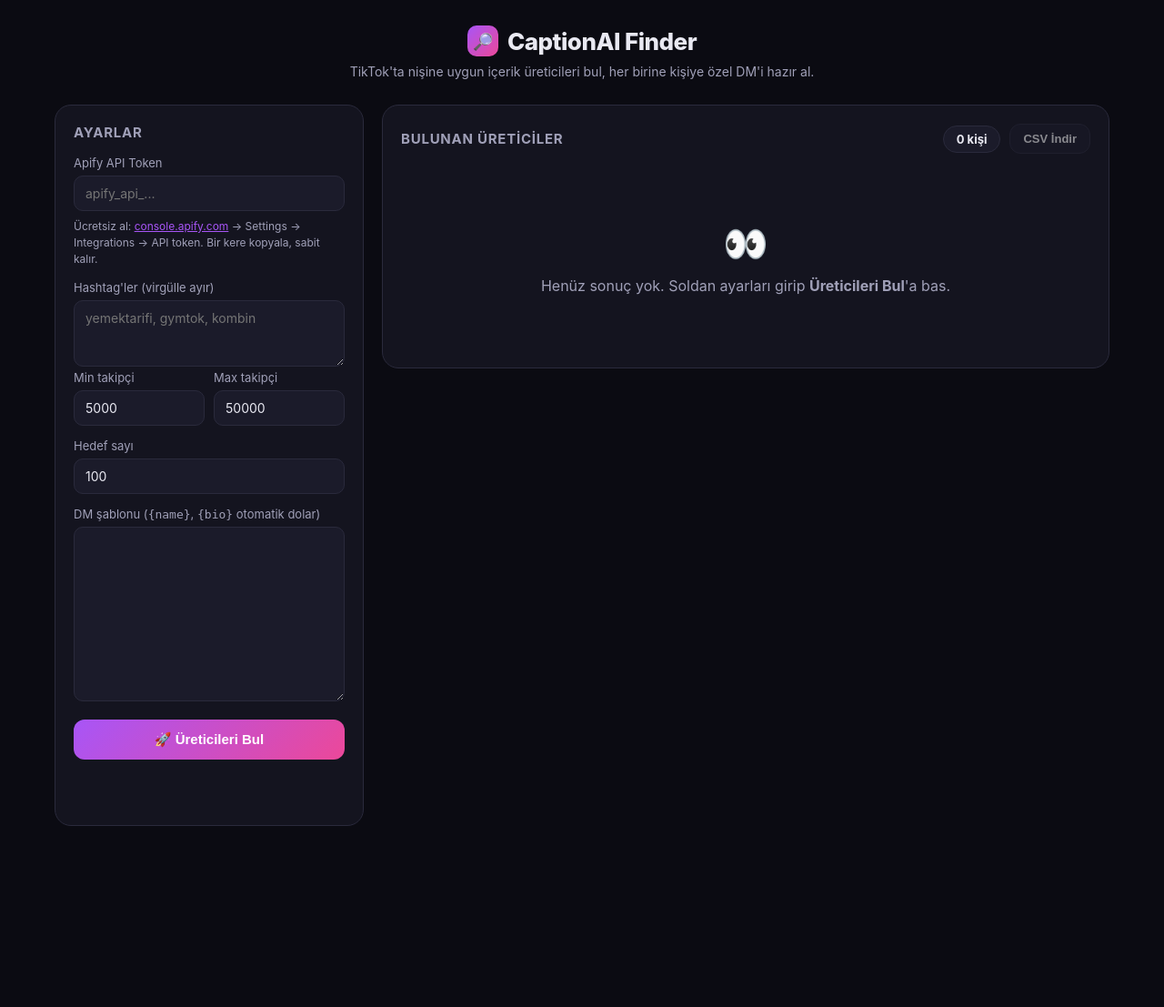
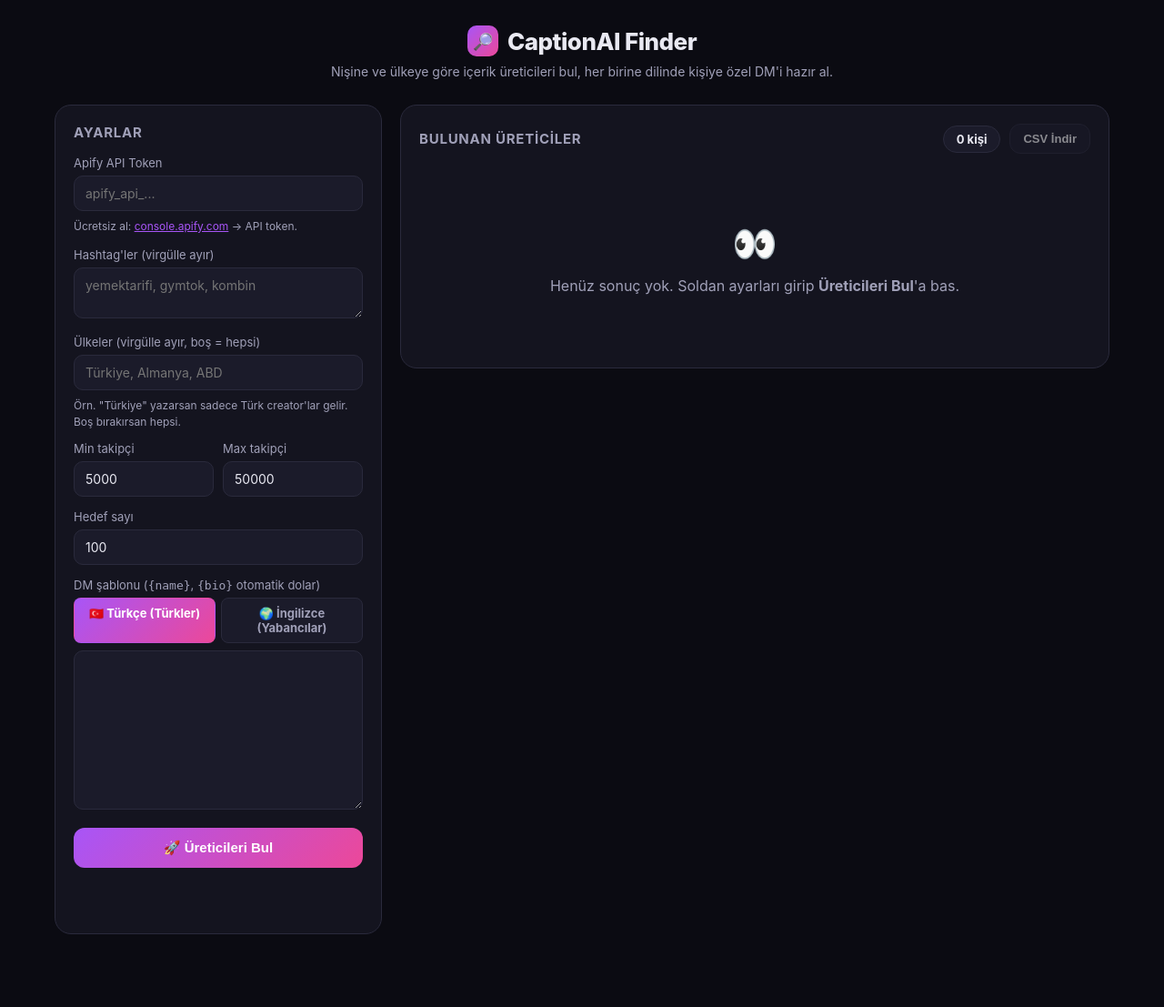
Before and after one commit to gaideaa123/Finder, a Flask app: template templates/index.html in a window 1280 px wide. Shown: the whole page at 91% size. Before the commit the page ends 908 px from the top, so only its background shows below. Run offline with Flask 3, Linux system fonts and the light colour scheme; the template is opened without the code that fills it, so the values that code supplies are empty.

Commit message:
feat: ülke filtresi, TR/EN çift şablon, tek-tık DM (kopyala+profil aç)
- Ülke kutusu: 'Türkiye' yazınca sadece Türk creator'lar gelir; boşsa hepsi.
- İki şablon sekmesi (Türkçe / İngilizce); creator diline göre otomatik seçilir.
- Her kartta dil rozeti + '💬 DM At (Kopyala + Aç)' butonu: metni panoya kopyalar
  ve kişinin profilini yeni sekmede açar, sadece yapıştırman kalır.

```diff
--- a/templates/index.html
+++ b/templates/index.html
@@ -6,64 +6,36 @@
 <title>CaptionAI · İçerik Üretici Bulucu</title>
 <style>
   :root {
-    --bg: #0b0b12;
-    --panel: #14141f;
-    --panel-2: #1b1b2a;
-    --border: #2a2a3c;
-    --text: #e9e9f2;
-    --muted: #a0a0b8;
-    --accent: #a855f7;
-    --accent-2: #ec4899;
-    --green: #22c55e;
+    --bg: #0b0b12; --panel: #14141f; --panel-2: #1b1b2a; --border: #2a2a3c;
+    --text: #e9e9f2; --muted: #a0a0b8; --accent: #a855f7; --accent-2: #ec4899; --green: #22c55e;
   }
   * { box-sizing: border-box; }
-  body {
-    margin: 0;
-    font-family: -apple-system, BlinkMacSystemFont, 'Segoe UI', Roboto, sans-serif;
-    background: var(--bg);
-    color: var(--text);
-    -webkit-font-smoothing: antialiased;
-  }
+  body { margin: 0; font-family: -apple-system, BlinkMacSystemFont, 'Segoe UI', Roboto, sans-serif;
+    background: var(--bg); color: var(--text); -webkit-font-smoothing: antialiased; }
   .wrap { max-width: 1200px; margin: 0 auto; padding: 28px 20px 80px; }
   header { text-align: center; margin-bottom: 28px; }
-  .logo {
-    display: inline-flex; align-items: center; gap: 10px;
-    font-size: 26px; font-weight: 800; letter-spacing: -0.02em;
-  }
-  .logo .dot {
-    width: 34px; height: 34px; border-radius: 10px;
-    background: linear-gradient(135deg, var(--accent), var(--accent-2));
-    display: grid; place-items: center; font-size: 18px;
-  }
+  .logo { display: inline-flex; align-items: center; gap: 10px; font-size: 26px; font-weight: 800; letter-spacing: -0.02em; }
+  .logo .dot { width: 34px; height: 34px; border-radius: 10px;
+    background: linear-gradient(135deg, var(--accent), var(--accent-2)); display: grid; place-items: center; font-size: 18px; }
   header p { color: var(--muted); margin: 8px 0 0; font-size: 14px; }
 
-  .grid { display: grid; grid-template-columns: 340px 1fr; gap: 20px; align-items: start; }
+  .grid { display: grid; grid-template-columns: 360px 1fr; gap: 20px; align-items: start; }
   @media (max-width: 900px) { .grid { grid-template-columns: 1fr; } }
 
-  .card {
-    background: var(--panel); border: 1px solid var(--border);
-    border-radius: 18px; padding: 20px;
-  }
+  .card { background: var(--panel); border: 1px solid var(--border); border-radius: 18px; padding: 20px; }
   .card h2 { margin: 0 0 16px; font-size: 15px; text-transform: uppercase; letter-spacing: 0.05em; color: var(--muted); }
 
   label { display: block; font-size: 13px; color: var(--muted); margin: 14px 0 6px; }
   label:first-of-type { margin-top: 0; }
-  input, textarea {
-    width: 100%; background: var(--panel-2); border: 1px solid var(--border);
-    color: var(--text); border-radius: 10px; padding: 10px 12px; font-size: 14px;
-    font-family: inherit; resize: vertical;
-  }
+  input, textarea { width: 100%; background: var(--panel-2); border: 1px solid var(--border);
+    color: var(--text); border-radius: 10px; padding: 10px 12px; font-size: 14px; font-family: inherit; resize: vertical; }
   input:focus, textarea:focus { outline: none; border-color: var(--accent); }
   .row { display: flex; gap: 10px; }
   .row > div { flex: 1; }
 
-  .btn {
-    display: inline-flex; align-items: center; justify-content: center; gap: 8px;
-    border: none; cursor: pointer; border-radius: 12px; font-weight: 700;
-    font-size: 15px; padding: 13px 18px; width: 100%; color: white;
-    background: linear-gradient(135deg, var(--accent), var(--accent-2));
-    transition: transform .12s ease, opacity .2s ease; text-decoration: none;
-  }
+  .btn { display: inline-flex; align-items: center; justify-content: center; gap: 8px; border: none; cursor: pointer;
+    border-radius: 12px; font-weight: 700; font-size: 15px; padding: 13px 18px; width: 100%; color: white;
+    background: linear-gradient(135deg, var(--accent), var(--accent-2)); transition: transform .12s ease, opacity .2s ease; text-decoration: none; }
   .btn:hover { transform: translateY(-1px); }
   .btn:disabled { opacity: .5; cursor: not-allowed; transform: none; }
   .btn.secondary { background: var(--panel-2); border: 1px solid var(--border); }
@@ -75,23 +47,22 @@
   .status { margin: 16px 0; font-size: 14px; color: var(--muted); min-height: 20px; }
   .status.err { color: var(--accent-2); }
 
+  .tabs { display: flex; gap: 6px; margin-bottom: 8px; }
+  .tab { flex: 1; text-align: center; padding: 8px; border-radius: 8px; cursor: pointer; font-size: 13px; font-weight: 700;
+    background: var(--panel-2); border: 1px solid var(--border); color: var(--muted); }
+  .tab.active { background: linear-gradient(135deg, var(--accent), var(--accent-2)); color: white; border-color: transparent; }
+
   .toolbar { display: flex; justify-content: space-between; align-items: center; margin-bottom: 14px; gap: 12px; flex-wrap: wrap; }
-  .count-pill {
-    background: var(--panel-2); border: 1px solid var(--border); border-radius: 999px;
-    padding: 6px 14px; font-size: 13px; font-weight: 700;
-  }
+  .count-pill { background: var(--panel-2); border: 1px solid var(--border); border-radius: 999px; padding: 6px 14px; font-size: 13px; font-weight: 700; }
 
   .creators { display: grid; grid-template-columns: repeat(auto-fill, minmax(340px, 1fr)); gap: 16px; }
-  .creator {
-    background: var(--panel); border: 1px solid var(--border); border-radius: 16px;
-    padding: 16px; display: flex; flex-direction: column; gap: 12px;
-  }
+  .creator { background: var(--panel); border: 1px solid var(--border); border-radius: 16px; padding: 16px; display: flex; flex-direction: column; gap: 12px; }
   .creator-head { display: flex; align-items: center; justify-content: space-between; gap: 10px; }
   .creator-name { font-weight: 800; font-size: 16px; }
   .creator-sub { color: var(--muted); font-size: 12px; margin-top: 2px; }
   .badges { display: flex; gap: 6px; flex-wrap: wrap; }
   .badge { font-size: 11px; background: var(--panel-2); border: 1px solid var(--border); border-radius: 999px; padding: 4px 9px; color: var(--muted); }
-  .badge.er { color: var(--green); border-color: rgba(34,197,94,.35); }
+  .badge.lang { color: var(--accent); border-color: rgba(168,85,247,.35); text-transform: uppercase; }
 
   .dm { background: var(--panel-2); border: 1px solid var(--border); border-radius: 10px; padding: 10px; font-size: 13px; line-height: 1.5; white-space: pre-wrap; min-height: 90px; max-height: 200px; overflow-y: auto; }
   .creator-actions { display: flex; gap: 8px; }
@@ -101,10 +72,7 @@
   .empty { text-align: center; color: var(--muted); padding: 60px 20px; }
   .empty .big { font-size: 40px; margin-bottom: 12px; }
 
-  .spinner {
-    width: 16px; height: 16px; border: 2px solid rgba(255,255,255,.3);
-    border-top-color: white; border-radius: 50%; animation: spin 0.7s linear infinite;
-  }
+  .spinner { width: 16px; height: 16px; border: 2px solid rgba(255,255,255,.3); border-top-color: white; border-radius: 50%; animation: spin 0.7s linear infinite; }
   @keyframes spin { to { transform: rotate(360deg); } }
 </style>
 </head>
@@ -112,7 +80,7 @@
 <div class="wrap">
   <header>
     <div class="logo"><span class="dot">🔎</span> CaptionAI Finder</div>
-    <p>TikTok'ta nişine uygun içerik üreticileri bul, her birine kişiye özel DM'i hazır al.</p>
+    <p>Nişine ve ülkeye göre içerik üreticileri bul, her birine dilinde kişiye özel DM'i hazır al.</p>
   </header>
 
   <div class="grid">
@@ -122,27 +90,30 @@
 
       <label>Apify API Token</label>
       <input id="apify_token" type="password" placeholder="apify_api_..." />
-      <p class="hint">Ücretsiz al: <a href="https://console.apify.com/account/integrations" target="_blank" rel="noopener">console.apify.com</a> → Settings → Integrations → API token. Bir kere kopyala, sabit kalır.</p>
+      <p class="hint">Ücretsiz al: <a href="https://console.apify.com/account/integrations" target="_blank" rel="noopener">console.apify.com</a> → API token.</p>
 
       <label>Hashtag'ler (virgülle ayır)</label>
-      <textarea id="hashtags" rows="3" placeholder="yemektarifi, gymtok, kombin"></textarea>
+      <textarea id="hashtags" rows="2" placeholder="yemektarifi, gymtok, kombin"></textarea>
+
+      <label>Ülkeler (virgülle ayır, boş = hepsi)</label>
+      <input id="countries" placeholder="Türkiye, Almanya, ABD" />
+      <p class="hint">Örn. "Türkiye" yazarsan sadece Türk creator'lar gelir. Boş bırakırsan hepsi.</p>
 
       <div class="row">
-        <div>
-          <label>Min takipçi</label>
-          <input id="min_followers" type="number" value="5000" />
-        </div>
-        <div>
-          <label>Max takipçi</label>
-          <input id="max_followers" type="number" value="50000" />
-        </div>
+        <div><label>Min takipçi</label><input id="min_followers" type="number" value="5000" /></div>
+        <div><label>Max takipçi</label><input id="max_followers" type="number" value="50000" /></div>
       </div>
 
       <label>Hedef sayı</label>
       <input id="target" type="number" value="100" />
 
       <label>DM şablonu (<code>{name}</code>, <code>{bio}</code> otomatik dolar)</label>
-      <textarea id="template" rows="10"></textarea>
+      <div class="tabs">
+        <div class="tab active" id="tab-tr" onclick="switchTab('tr')">🇹🇷 Türkçe (Türkler)</div>
+        <div class="tab" id="tab-en" onclick="switchTab('en')">🌍 İngilizce (Yabancılar)</div>
+      </div>
+      <textarea id="template_tr" rows="9"></textarea>
+      <textarea id="template_en" rows="9" style="display:none"></textarea>
 
       <div style="margin-top:16px">
         <button class="btn" id="searchBtn" onclick="runSearch()">🚀 Üreticileri Bul</button>
@@ -169,18 +140,29 @@
 </div>
 
 <script>
-  const DEFAULT_TEMPLATE = {{ default_template|tojson }};
+  const DEFAULT_TR = {{ default_template_tr|tojson }};
+  const DEFAULT_EN = {{ default_template_en|tojson }};
   const CFG = {{ cfg|tojson }};
   let CREATORS = [];
 
   // Ön-doldur
-  document.getElementById('template').value = DEFAULT_TEMPLATE;
+  document.getElementById('template_tr').value = DEFAULT_TR;
+  document.getElementById('template_en').value = DEFAULT_EN;
   if (CFG.hashtags) document.getElementById('hashtags').value = CFG.hashtags.join(', ');
+  if (CFG.countries) document.getElementById('countries').value = CFG.countries.join(', ');
   if (CFG.min_followers) document.getElementById('min_followers').value = CFG.min_followers;
   if (CFG.max_followers) document.getElementById('max_followers').value = CFG.max_followers;
   if (CFG.target_count) document.getElementById('target').value = CFG.target_count;
   if (CFG.apify_token && !String(CFG.apify_token).includes('YAPISTIR')) {
     document.getElementById('apify_token').value = CFG.apify_token;
+  }
+
+  function switchTab(which) {
+    const tr = which === 'tr';
+    document.getElementById('template_tr').style.display = tr ? 'block' : 'none';
+    document.getElementById('template_en').style.display = tr ? 'none' : 'block';
+    document.getElementById('tab-tr').classList.toggle('active', tr);
+    document.getElementById('tab-en').classList.toggle('active', !tr);
   }
 
   function setStatus(msg, isErr) {
@@ -191,20 +173,21 @@
 
   async function runSearch() {
     const btn = document.getElementById('searchBtn');
-    const hashtags = document.getElementById('hashtags').value
-      .split(',').map(s => s.trim().replace(/^#/, '')).filter(Boolean);
+    const hashtags = document.getElementById('hashtags').value.split(',').map(s => s.trim().replace(/^#/, '')).filter(Boolean);
+    const countries = document.getElementById('countries').value.split(',').map(s => s.trim()).filter(Boolean);
+    const token = document.getElementById('apify_token').value.trim();
 
-    const token = document.getElementById('apify_token').value.trim();
     if (!token) { setStatus('Apify API token gir.', true); return; }
     if (!hashtags.length) { setStatus('En az bir hashtag gir.', true); return; }
 
     const payload = {
       apify_token: token,
-      hashtags,
+      hashtags, countries,
       min_followers: Number(document.getElementById('min_followers').value) || 5000,
       max_followers: Number(document.getElementById('max_followers').value) || 50000,
       target_count: Number(document.getElementById('target').value) || 100,
-      template: document.getElementById('template').value,
+      template_tr: document.getElementById('template_tr').value,
+      template_en: document.getElementById('template_en').value,
     };
 
     btn.disabled = true;
@@ -213,9 +196,7 @@
 
     try {
       const res = await fetch('/api/search', {
-        method: 'POST',
-        headers: { 'Content-Type': 'application/json' },
-        body: JSON.stringify(payload),
+        method: 'POST', headers: { 'Content-Type': 'application/json' }, body: JSON.stringify(payload),
       });
       const data = await res.json();
       if (!data.ok) throw new Error(data.error || 'Bilinmeyen hata');
@@ -244,24 +225,36 @@
         '<div class="creator-head">' +
           '<div>' +
             '<div class="creator-name">' + escapeHtml(c.nickname || c.username) + '</div>' +
-            '<div class="creator-sub">@' + escapeHtml(c.username) + '</div>' +
+            '<div class="creator-sub">@' + escapeHtml(c.username) + (c.country ? ' · ' + escapeHtml(c.country) : '') + '</div>' +
           '</div>' +
           '<div class="badges">' +
             '<span class="badge">' + formatNum(c.followers) + ' takipçi</span>' +
+            '<span class="badge lang">' + escapeHtml(c.lang || 'en') + '</span>' +
           '</div>' +
         '</div>' +
         '<div class="dm" id="dm-' + i + '">' + escapeHtml(c.message) + '</div>' +
         '<div class="creator-actions">' +
-          '<button class="btn small" onclick="copyDm(' + i + ', this)">📋 Kopyala</button>' +
-          '<a class="btn small secondary" href="' + c.profile + '" target="_blank" rel="noopener">👤 Profile Git</a>' +
+          '<button class="btn small" onclick="sendDm(' + i + ', this)">💬 DM At (Kopyala + Aç)</button>' +
+          '<button class="btn small secondary" onclick="copyDm(' + i + ', this)">📋 Kopyala</button>' +
         '</div>' +
       '</div>'
     ).join('');
   }
 
+  // Tek tık: metni panoya kopyala + profili yeni sekmede aç. Sadece yapıştırman kalır.
+  function sendDm(i, btn) {
+    const c = CREATORS[i];
+    navigator.clipboard.writeText(c.message).then(() => {
+      const orig = btn.innerHTML;
+      btn.innerHTML = '✅ Kopyalandı, profil açılıyor';
+      btn.classList.add('copied');
+      window.open(c.profile, '_blank', 'noopener');
+      setTimeout(() => { btn.innerHTML = orig; btn.classList.remove('copied'); }, 2000);
+    });
+  }
+
   function copyDm(i, btn) {
-    const text = CREATORS[i].message;
-    navigator.clipboard.writeText(text).then(() => {
+    navigator.clipboard.writeText(CREATORS[i].message).then(() => {
       const orig = btn.innerHTML;
       btn.innerHTML = '✅ Kopyalandı';
       btn.classList.add('copied');
@@ -270,23 +263,19 @@
   }
 
   function downloadCsv() {
-    const header = ['username','nickname','followers','email','bio','profile'];
+    const header = ['username','nickname','followers','country','lang','email','bio','profile'];
     const lines = [header.join(',')];
     CREATORS.forEach(c => {
-      lines.push([c.username, '"'+(c.nickname||'').replace(/"/g,'""')+'"', c.followers,
+      lines.push([c.username, '"'+(c.nickname||'').replace(/"/g,'""')+'"', c.followers, c.country||'', c.lang||'',
         c.email||'', '"'+(c.bio||'').replace(/"/g,'""').replace(/\n/g,' ')+'"', c.profile].join(','));
     });
     const blob = new Blob([lines.join('\n')], { type: 'text/csv;charset=utf-8' });
     const a = document.createElement('a');
-    a.href = URL.createObjectURL(blob);
-    a.download = 'creators.csv';
-    a.click();
+    a.href = URL.createObjectURL(blob); a.download = 'creators.csv'; a.click();
   }
 
   function escapeHtml(s) {
-    return String(s == null ? '' : s)
-      .replace(/&/g,'&amp;').replace(/</g,'&lt;').replace(/>/g,'&gt;')
-      .replace(/"/g,'&quot;').replace(/'/g,'&#39;');
+    return String(s == null ? '' : s).replace(/&/g,'&amp;').replace(/</g,'&lt;').replace(/>/g,'&gt;').replace(/"/g,'&quot;').replace(/'/g,'&#39;');
   }
   function formatNum(n) {
     n = Number(n) || 0;
```
